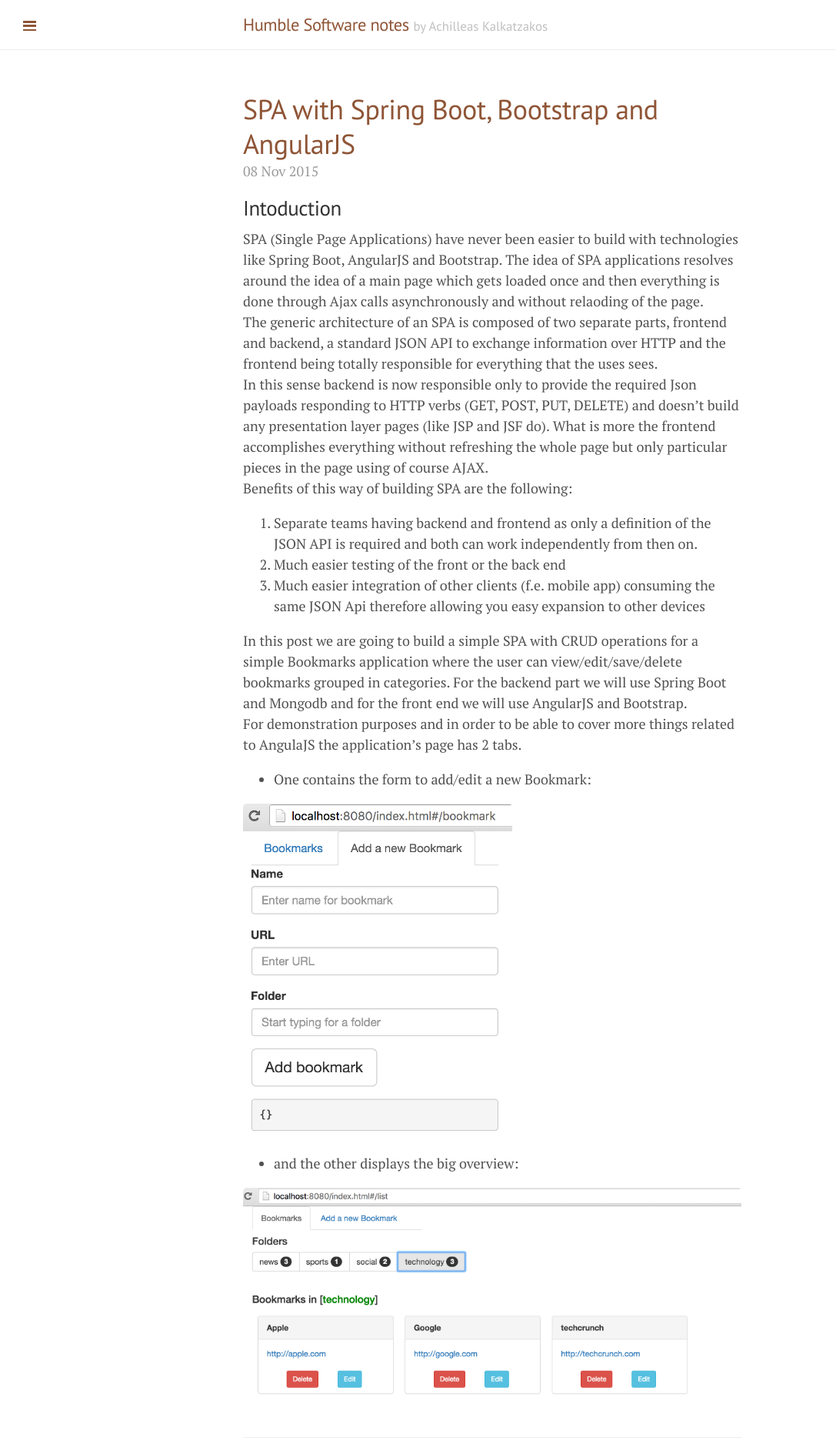
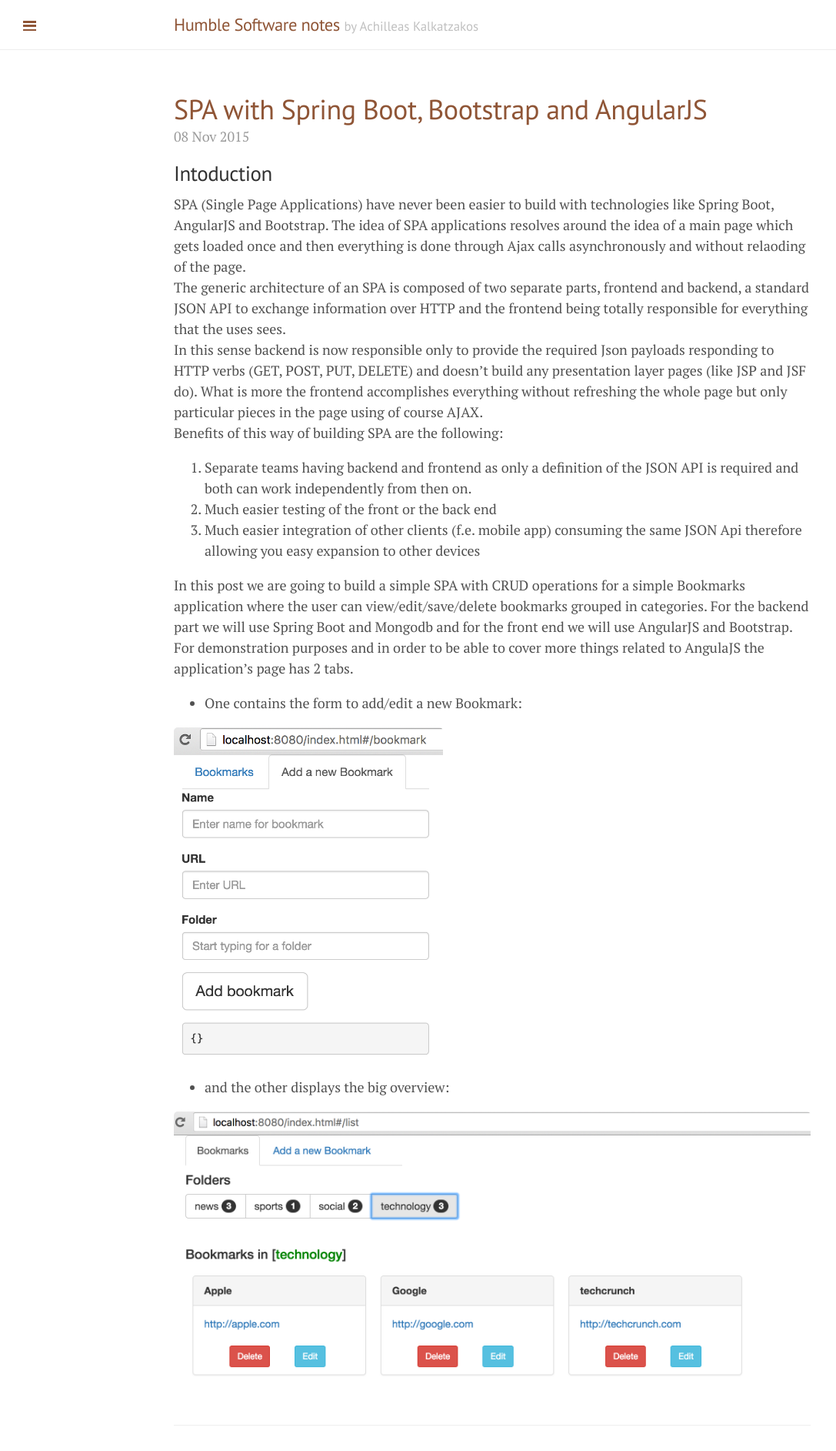
Before and after one commit to akalkatzakos/akalkatzakos.github.io, a Jekyll site: the page built from index.html, in a window 1280 px wide. Shown: the top 1885 px of the page at 77% size, without its empty margins (0-1087 px from the left). Built offline with Jekyll 4.4.1, drawn with Linux system fonts in a browser that asks for light colours; the list of posts is cut into pages by our own code.

Commit message:
Create lanyon.css

```diff
--- a/public/css/lanyon.css
+++ b/public/css/lanyon.css
@@ -77,12 +77,12 @@ h1, h2, h3, h4, h5, h6 {
 }
 @media (min-width: 38em) {
   .container {
-    max-width: 32rem;
+    max-width: 34rem;
   }
 }
 @media (min-width: 56em) {
   .container {
-    max-width: 38rem;
+    max-width: 48rem;
   }
 }
 
```
